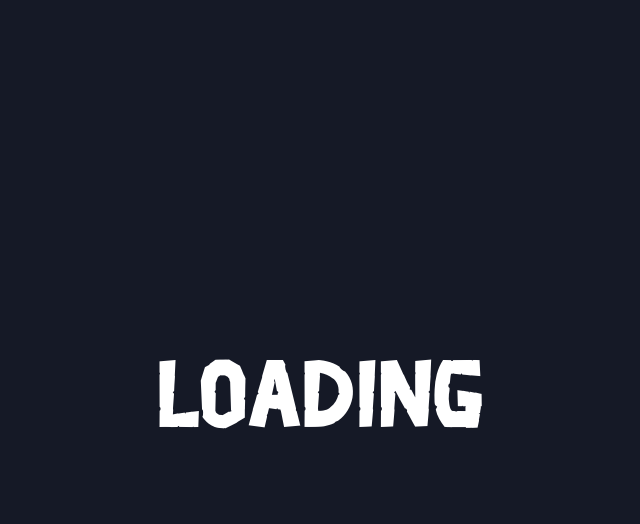
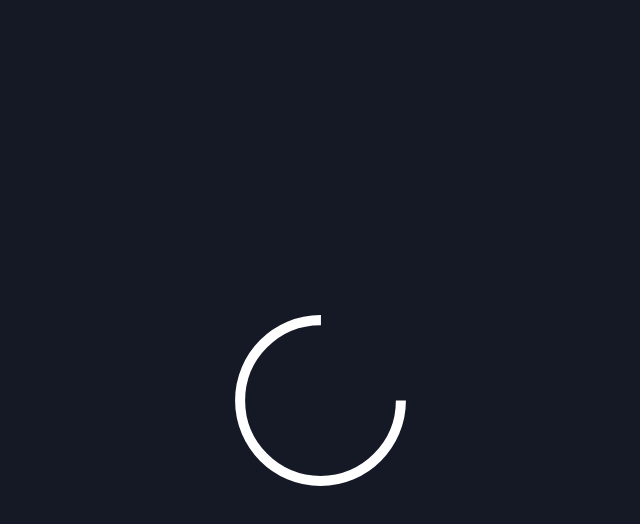
Before and after one commit to Guilherme-07062002/fifth-hell-react, a React (Vite) app: page / in a window 1280 px wide. Both pictures are taken after a click on the button "PLAY". Shown: the top 524 px of the page, without its empty margins (320-960 px from the left). Built offline with nearby package versions, Linux system fonts and the light colour scheme.

Commit message:
feat: loading animation

```diff
--- a/src/pages/Loading/Text/styled.ts
+++ b/src/pages/Loading/Text/styled.ts
@@ -9,7 +9,7 @@ export const StyledLoadingText = styled(Typography)`
     text-align: center;
     font-family: "Thertole", sans-serif;
     @media (max-width: 600px) {
-      font-size: 6rem;
+      font-size: 4rem;
     }
   }
   @font-face {
--- a/src/pages/Loading/index.tsx
+++ b/src/pages/Loading/index.tsx
@@ -1,10 +1,16 @@
+import { Box, Grid } from "@mui/material";
 import { StyledContainer as Container } from "./styled";
-import { LoadingText } from "./Text";
 
+/** Render loading screen */
 export const LoadingScreen = () => {
   return (
     <Container component="main" maxWidth={false}>
-      <LoadingText />
+      <Grid display={"flex"} flexDirection={"column"}>
+        <Box
+          component={"img"}
+          src="/src/pages/Loading/assets/gifs/loading.gif"
+        ></Box>
+      </Grid>
     </Container>
   );
 };
```
Also changed, not shown: src/pages/Loading/assets/gifs/loading.gif (added).
